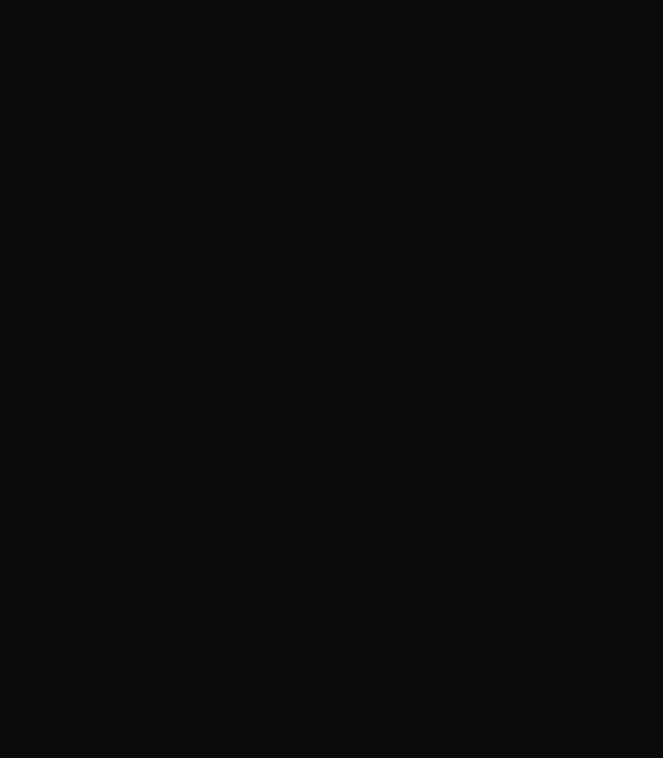
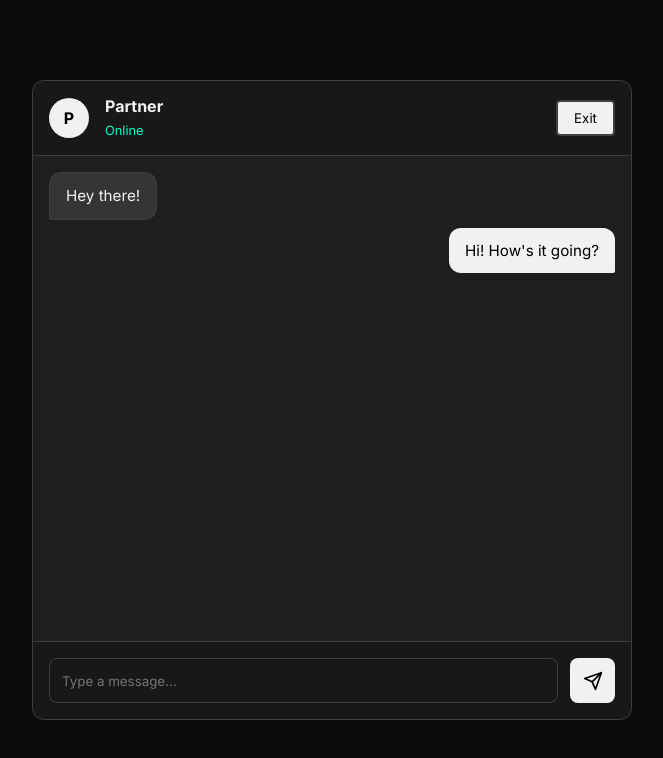
Before and after one commit to senpai60/RandomChat, a React (Vite) app in the folder client/: page /chat in a window 1280 px wide. Before the commit this address had no page. Shown: the top 758 px of the page, without its empty margins (308-971 px from the left). Built offline with nearby package versions, Linux system fonts and the light colour scheme.

Commit message:
feat: Establish client application structure with routing and implement basic chat UI with accompanying styles.

```diff
--- a/client/src/App.jsx
+++ b/client/src/App.jsx
@@ -3,11 +3,9 @@
 import { useUserContext } from "./context/UserContext.jsx";
 import Queue from "./components/layout/Queue.jsx";
 import HomeSection from "./components/layout/HomeSection.jsx";
-import { Routes,Route } from "react-router-dom";
+import ChatSection from "./components/layout/ChatSection.jsx";
+import { Routes, Route } from "react-router-dom";
 const App = () => {
-
-
-
   const { user, GetUser } = useUserContext();
 
   useEffect(() => {
@@ -19,6 +17,7 @@
       <Routes>
         <Route path="/" element={<HomeSection />} />
         <Route path="/queue" element={<Queue />} />
+        <Route path="/chat" element={<ChatSection />} />
       </Routes>
     </main>
   );
--- /dev/null
+++ b/client/src/components/layout/ChatSection.jsx
@@ -0,0 +1,71 @@
+import React, { useState } from "react";
+import PrimaryButton from "../ui/PrimaryButton";
+
+const ChatSection = () => {
+  const [message, setMessage] = useState("");
+  const [messages, setMessages] = useState([
+    { id: 1, text: "Hey there!", sender: "partner" },
+    { id: 2, text: "Hi! How's it going?", sender: "me" },
+  ]);
+
+  const handleSendMessage = (e) => {
+    e.preventDefault();
+    if (!message.trim()) return;
+
+    setMessages([...messages, { id: Date.now(), text: message, sender: "me" }]);
+    setMessage("");
+  };
+
+  return (
+    <section className="chat-section">
+      <div className="chat-container">
+        <header className="chat-header">
+          <div className="avatar-placeholder">P</div>
+          <div className="user-info">
+            <h3>Partner</h3>
+            <span className="status">Online</span>
+          </div>
+          <PrimaryButton className="exit-btn">Exit</PrimaryButton>
+        </header>
+
+        <div className="messages-area">
+          {messages.map((msg) => (
+            <div
+              key={msg.id}
+              className={`message-bubble ${msg.sender === "me" ? "my-message" : "partner-message"}`}
+            >
+              <p>{msg.text}</p>
+            </div>
+          ))}
+        </div>
+
+        <form className="input-area" onSubmit={handleSendMessage}>
+          <input
+            type="text"
+            placeholder="Type a message..."
+            value={message}
+            onChange={(e) => setMessage(e.target.value)}
+          />
+          <button type="submit" className="send-btn">
+            <svg
+              xmlns="http://www.w3.org/2000/svg"
+              width="24"
+              height="24"
+              viewBox="0 0 24 24"
+              fill="none"
+              stroke="currentColor"
+              strokeWidth="2"
+              strokeLinecap="round"
+              strokeLinejoin="round"
+            >
+              <line x1="22" y1="2" x2="11" y2="13"></line>
+              <polygon points="22 2 15 22 11 13 2 9 22 2"></polygon>
+            </svg>
+          </button>
+        </form>
+      </div>
+    </section>
+  );
+};
+
+export default ChatSection;
--- a/client/src/layout.scss
+++ b/client/src/layout.scss
@@ -62,8 +62,7 @@
     }
   }
 
-  #dialogue-close{
-
+  #dialogue-close {
     color: rgb(134, 133, 133);
     font-weight: 400;
     text-decoration: underline;
@@ -71,18 +70,18 @@
     cursor: pointer;
     transition: all 0.2s ease;
 
-    &:hover{
+    &:hover {
       color: rgb(174, 73, 73);
       text-decoration: none;
     }
   }
 }
 
-.queue-section{
+.queue-section {
   display: flex;
   justify-content: center;
   align-items: center;
-    .queue-box{
+  .queue-box {
     width: 400px;
     height: 200px;
     padding: 1.5rem;
@@ -93,13 +92,14 @@
     justify-content: center;
     gap: 2rem;
 
-        .queue-divider{
+    .queue-divider {
       width: 1px;
       height: 100%;
       background-color: var(--border-color);
     }
 
-        .left-queue,.right-queue{
+    .left-queue,
+    .right-queue {
       background-color: var(--surface-color);
       width: 100px;
       height: 100px;
@@ -110,34 +110,185 @@
       gap: 1rem;
       border-radius: 50%;
 
-            h3{
+      h3 {
         color: var(--text-primary);
       }
     }
 
-
-        .left-queue{
-            h3{
+    .left-queue {
+      h3 {
         text-transform: uppercase;
       }
     }
-        .right-queue{
+    .right-queue {
       // background-color: steelblue;
       overflow: hidden;
 
-            .chars{
+      .chars {
         position: relative;
         // display: flex;
         // flex-direction: column;
 
-                h1{
+        h1 {
           position: absolute;
           top: 50%;
           left: 50%;
-                    transform: translate(-50%,-50%);
-
+          transform: translate(-50%, -50%);
         }
       }
     }
   }
 }
+
+.chat-section {
+  display: flex;
+  justify-content: center;
+  align-items: center;
+  padding: 1rem;
+
+  .chat-container {
+    width: 600px; // Or 100% max-width if responsive
+    max-width: 100%;
+    height: 80vh;
+    background-color: var(--surface-color);
+    border: 1px solid var(--border-color);
+    border-radius: 12px;
+    display: flex;
+    flex-direction: column;
+    overflow: hidden; // Ensure children don't overflow rounded corners
+
+    .chat-header {
+      padding: 1rem;
+      border-bottom: 1px solid var(--border-color);
+      display: flex;
+      align-items: center;
+      gap: 1rem;
+      background-color: rgba(0, 0, 0, 0.2); // Slightly darker header
+
+      .avatar-placeholder {
+        width: 40px;
+        height: 40px;
+        border-radius: 50%;
+        background-color: var(--text-primary);
+        color: black;
+        display: flex;
+        justify-content: center;
+        align-items: center;
+        font-weight: bold;
+      }
+
+      .user-info {
+        flex: 1;
+
+        h3 {
+          font-size: 1rem;
+          margin-bottom: 0.2rem;
+        }
+
+        .status {
+          font-size: 0.8rem;
+          color: var(--accent-color);
+        }
+      }
+
+      .exit-btn {
+        padding: 0.25rem 0.75rem;
+        font-size: 0.8rem;
+      }
+    }
+
+    .messages-area {
+      flex: 1;
+      padding: 1rem;
+      overflow-y: auto;
+      display: flex;
+      flex-direction: column;
+      gap: 0.5rem;
+
+      // Scrollbar styling (optional but recommended for dark theme)
+      &::-webkit-scrollbar {
+        width: 6px;
+      }
+      &::-webkit-scrollbar-track {
+        background: transparent;
+      }
+      &::-webkit-scrollbar-thumb {
+        background: var(--border-color);
+        border-radius: 3px;
+      }
+
+      .message-bubble {
+        padding: 0.75rem 1rem;
+        border-radius: 12px;
+        max-width: 70%;
+        line-height: 1.4;
+        font-size: 0.95rem;
+
+        &.my-message {
+          align-self: flex-end;
+          background-color: var(--text-primary);
+          color: black;
+          border-bottom-right-radius: 2px;
+        }
+
+        &.partner-message {
+          align-self: flex-start;
+          background-color: rgba(255, 255, 255, 0.1); // Subtle background
+          color: var(--text-primary);
+          border: 1px solid var(--border-color);
+          border-bottom-left-radius: 2px;
+        }
+      }
+    }
+
+    .input-area {
+      padding: 1rem;
+      border-top: 1px solid var(--border-color);
+      display: flex;
+      gap: 0.75rem;
+      background-color: rgba(0, 0, 0, 0.2);
+
+      input {
+        flex: 1;
+        background-color: transparent;
+        border: 1px solid var(--border-color);
+        border-radius: 8px;
+        padding: 0.75rem;
+        color: var(--text-primary);
+        outline: none;
+
+        &:focus {
+          border-color: var(--text-primary);
+        }
+      }
+
+      .send-btn {
+        background-color: var(--text-primary);
+        color: black;
+        border: none;
+        width: 45px;
+        height: 45px; // Square-ish button
+        border-radius: 8px;
+        display: flex;
+        justify-content: center;
+        align-items: center;
+        cursor: pointer;
+        transition: transform 0.1s;
+
+        &:hover {
+          opacity: 0.9;
+          transform: scale(1.05);
+        }
+
+        &:active {
+          transform: scale(0.95);
+        }
+
+        svg {
+          width: 20px;
+          height: 20px;
+        }
+      }
+    }
+  }
+}
```
Lines whose indentation alone changed are shown as unchanged.
